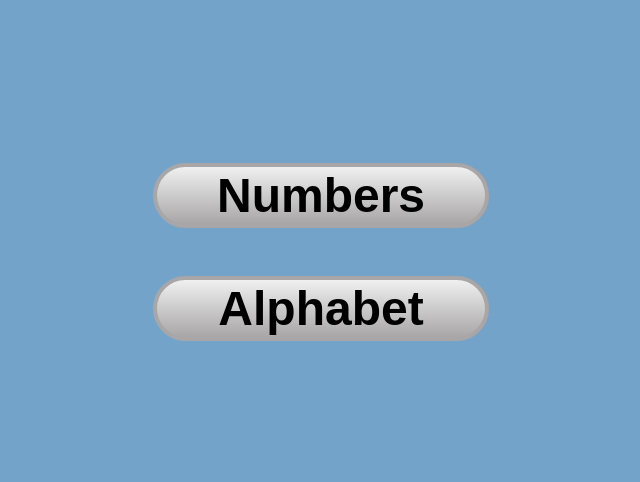
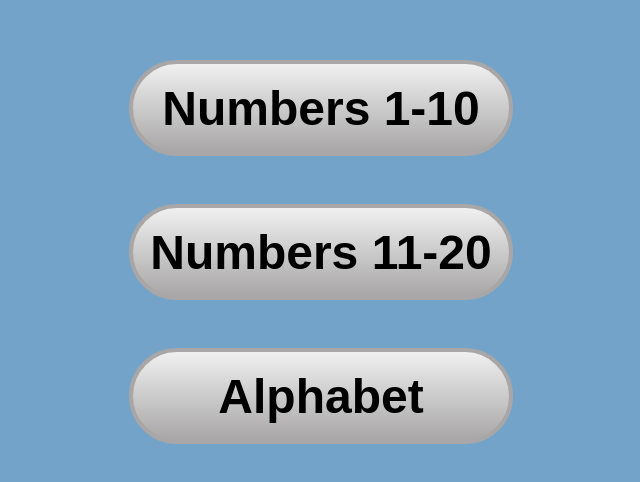
Before and after one commit to LeeAllenK/Rubys-Learning, a React (Vite) app in the folder learning-app/: page / in a window 1280 px wide. Shown: the part 172-654 px from the top of the page, without its empty margins (319-959 px from the left). Built offline with nearby package versions, Linux system fonts and the light colour scheme; a web font is replaced by a local one.

Commit message:
Updated added another number button

```diff
--- a/learning-app/src/App.css
+++ b/learning-app/src/App.css
@@ -515,10 +515,12 @@ button:active{
 .main-alphabetbtn,.main-numberbtn{
   display: flex;
   justify-content: center;
+  align-items: center;
   color: black;
   font-size: 3em;
   font-weight: bolder;
-  width: 7em;
+  height: 2em;
+  width: 8em;
   border-radius: 1em;
   border: 0.09em solid #a8a6a6, ;
   background: linear-gradient(180deg, #f0f0f0, #a8a6a6);
--- a/learning-app/src/App.jsx
+++ b/learning-app/src/App.jsx
@@ -22,6 +22,7 @@ function App() {
   const [getNumbers, setGetNumbers] = useState(false);
   const [getAlphabet, setGetAlphabet] = useState(false);
   const [getNumberPlay,setGetNumberPlay] = useState(false)
+  const [getNumberTwo, setGetNumberTwo] = useState(false);
   // Use a ref to persist the "nextIndex" value across renders and effects.
   const nextIndexRef = useRef(letter.length);
   // This effect automatically selects letters from the letter array.
@@ -83,7 +84,7 @@ function App() {
   const handleHomeClick = () => {
 
     if(getNumbers){
-      setLetter(NUMBERS)
+      setLetter(numbersOne)
       setTextNumber('')
       setGetNumberPlay(np=>!np)
       setCompLetters([]);
@@ -100,21 +101,25 @@ function App() {
   // Event used to reset letter and btnLetters arrays.
   const handleRestartClick = () => {
     const shuffled = shuffleArray(ALPHABET.map((l) => l.value));
-    const shuffledNumber = shuffleArray(NUMBERS.map((l) => l.value));
+    const shuffledNumber = shuffleArray(numbersOne.map((l) => l.value));
     setLetter(ALPHABET);
     setBtnLetters(shuffled);
     setCompLetters([]);
     if(getNumbers) {
-      setLetter(NUMBERS);
+      setLetter(numbersOne);
       setBtnLetters(shuffledNumber);
       setCompLetters([]);
     }
   };
-  const handleNumberClick = () => {
+  const handleNumberOneClick = () => {
     setGetNumbers(gn=>!gn)
     console.log('playGame');
   };
-
+  const handleNumberTwoClick = ()=>{
+    setGetNumbers(gn => !gn);
+    setGetNumberTwo(nt=> !nt);
+    console.log('11-20')
+  }
   const handleAlphabetClick = () => {
     console.log('alphabet');
     setGetAlphabet(ga=>!ga)
@@ -126,17 +131,24 @@ function App() {
     setGetNumbers(gn=>!gn)
   }
   const handleNumberPlayClick = ()=>{
-    const shuffledNumber = shuffleArray(NUMBERS.map((l) => l.value));
-    setGetNumberPlay(np=>!np);
-    setLetter(NUMBERS);
-    setBtnLetters(shuffledNumber);
-    console.log('playNumbers')
+    if(getNumberTwo){
+      const shuffledNumber = shuffleArray(numbersTwo.map((l) => l.value));
+      setGetNumberPlay(np => !np);
+      setLetter(numbersTwo);
+      setBtnLetters(shuffledNumber);
+    }else{
+      const shuffledNumber = shuffleArray(numbersOne.map((l) => l.value));
+      setGetNumberPlay(np=>!np);
+      setLetter(numbersOne);
+      setBtnLetters(shuffledNumber);
+      console.log('playNumbers')
+    }
   }
   console.log(letter)
   return (
     <div className='App'>
       {!(getNumbers || getAlphabet) && (
-        <Main onNumberClick={handleNumberClick} onAlphabetClick={handleAlphabetClick} />
+        <Main onNumberOneClick={handleNumberOneClick} onAlphabetClick={handleAlphabetClick} onNumberTwoClick={handleNumberTwoClick}/>
       )}
       {(getNumbers &&!getNumberPlay) &&(
         <Number
@@ -186,9 +198,11 @@ function App() {
   );
 }
 export default App;
-const NUMBERS = [
+const numbersOne = [
   { value: '1' }, { value: '2' }, { value: '3' }, { value: '4' }, { value: '5' },
-  { value: '6' }, { value: '7' }, { value: '8' }, { value: '9' }, { value: '10' },
+  { value: '6' }, { value: '7' }, { value: '8' }, { value: '9' }, { value: '10' }
+].reverse();
+const numbersTwo = [
   { value: '11' }, { value: '12' }, { value: '13' }, { value: '14' }, { value: '15' },
   { value: '16' }, { value: '17' }, { value: '18' }, { value: '19' }, { value: '20' },
 ].reverse();
@@ -202,7 +216,7 @@ const ALPHABET = [
 ].reverse();
 
 export const alphabet = ALPHABET.map((a) => a.value);
-export const numbers = NUMBERS.map((a) => a.value);
+export const numbers = numbersOne.map((a) => a.value);
 
 function shuffleArray(array) {
   for(let i = array.length - 1; i >= 1; i--) {
--- a/learning-app/src/components/Main-page.jsx
+++ b/learning-app/src/components/Main-page.jsx
@@ -1,10 +1,11 @@
 import {Number} from './Number-Home'
 import {NumberApp} from './Number-App'
-export function Main({onNumberClick,onAlphabetClick}){
+export function Main({onNumberOneClick,onNumberTwoClick,onAlphabetClick}){
 
 	return(
 	<div className='main-pageBtns'>
-		<button className='main-numberbtn' onClick={onNumberClick}>Numbers</button>
+		<button className='main-numberbtn' onClick={onNumberOneClick}>Numbers 1-10</button>
+		<button className='main-numberbtn' onClick={onNumberTwoClick}>Numbers 11-20</button>
 		<button className='main-alphabetbtn' onClick={onAlphabetClick}>Alphabet</button>
 	</div>
 	)
```
